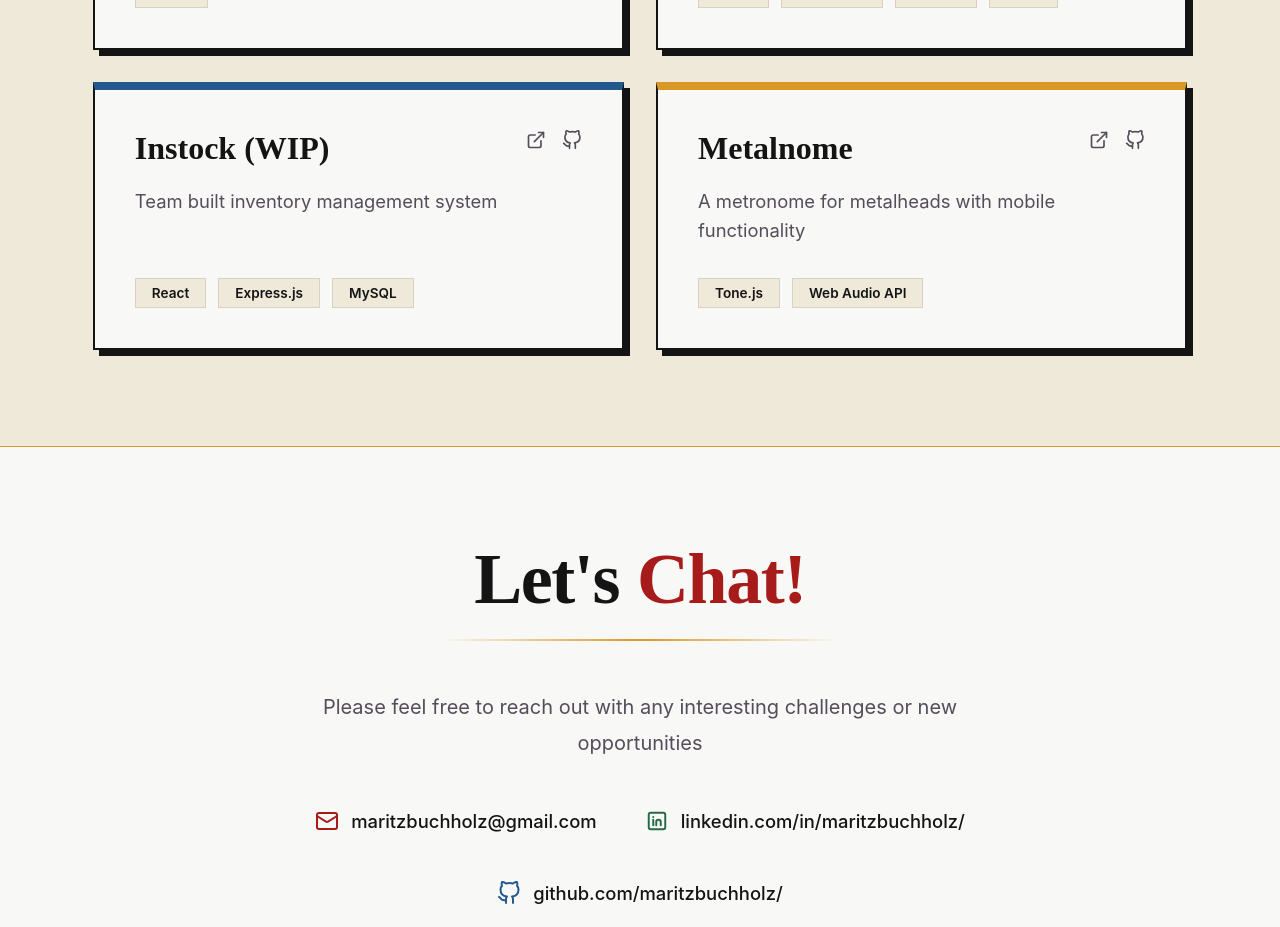
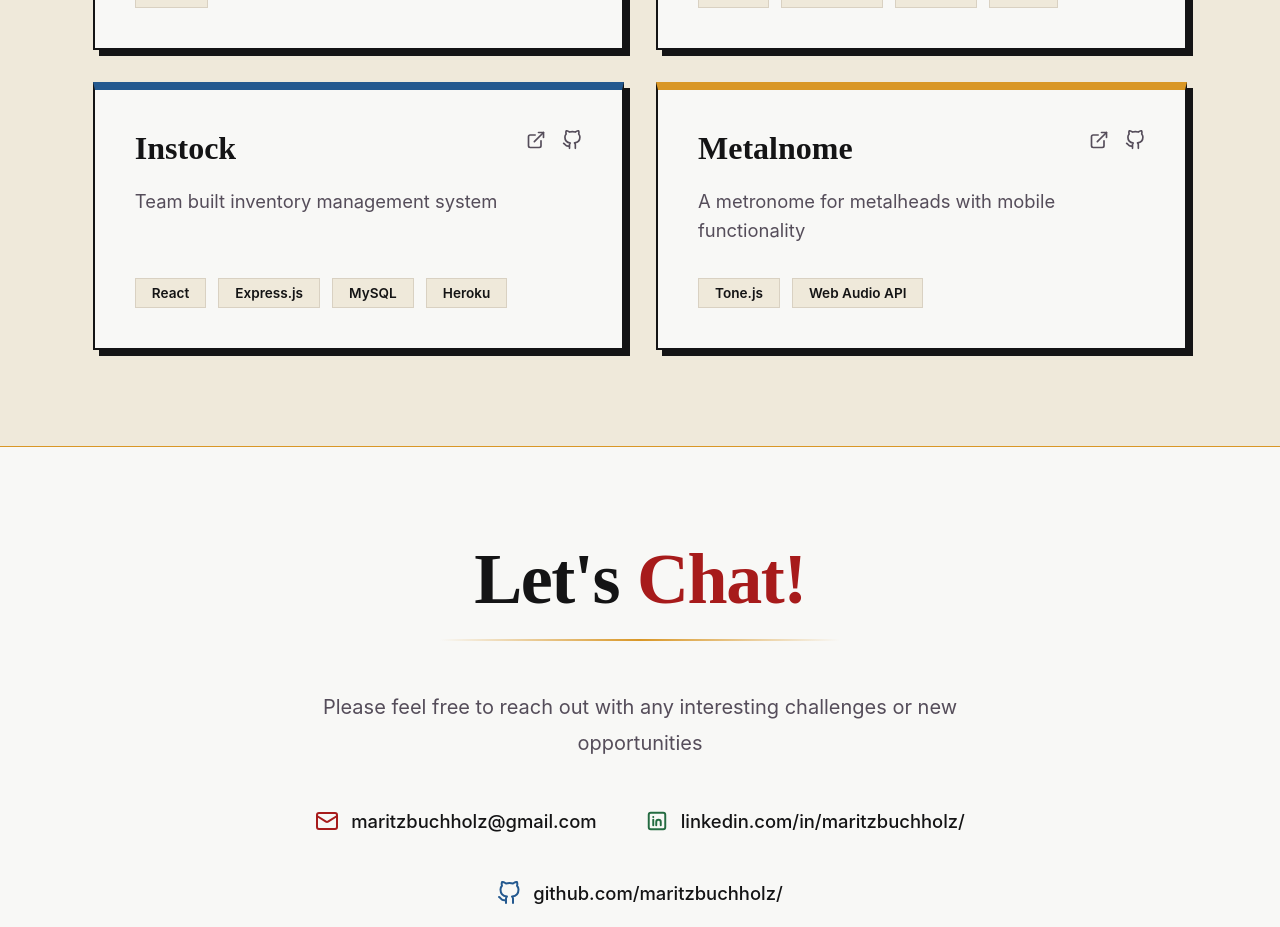
Before and after one commit to maritzbuchholz/portfolio, a React (Vite) app: page / in a window 1280 px wide. Shown: the part 2760-3687 px from the top of the page. Built offline with nearby package versions, Linux system fonts and the light colour scheme.

Commit message:
add instock link

```diff
--- a/src/Components/Featured/Featured.jsx
+++ b/src/Components/Featured/Featured.jsx
@@ -44,12 +44,12 @@ const Featured = () => {
 
 const projectsBottom = [
         {
-            title: "Instock (WIP)",
+            title: "Instock",
             accent: "blue",
             description: "Team built inventory management system",
-            tags: ["React", "Express.js", "MySQL"],
+            tags: ["React", "Express.js", "MySQL", "Heroku"],
             githubLink: "https://github.com/maritzbuchholz/instock-client",
-            externalLink: "#"
+            externalLink: "https://instock-maritz.netlify.app/"
         },
         {
             title: "Metalnome",
```
